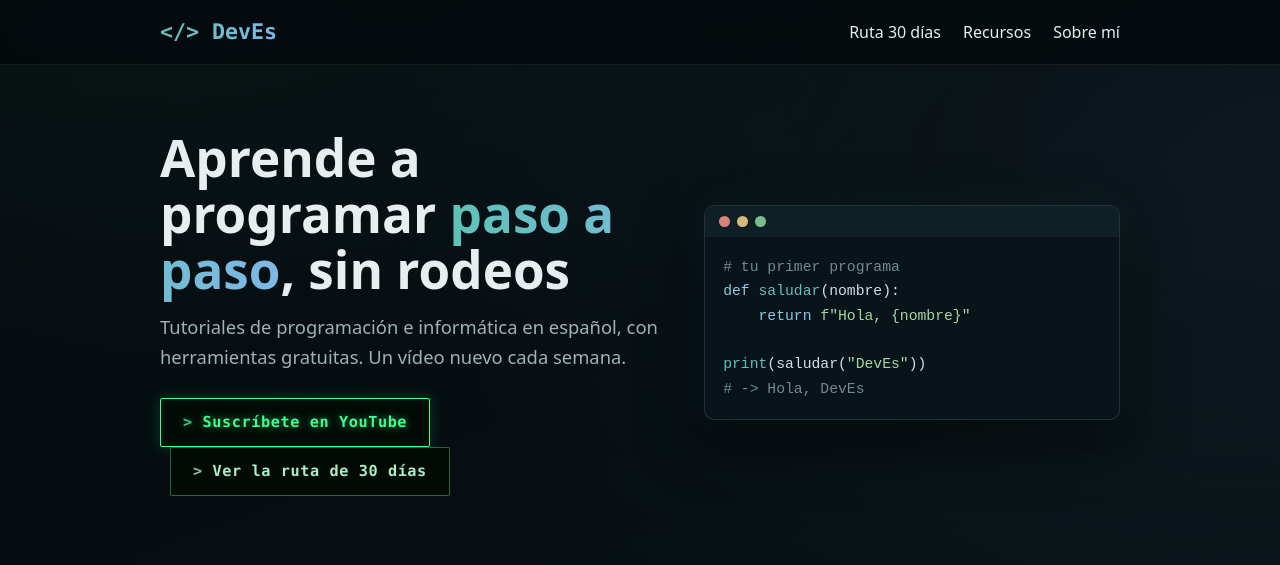
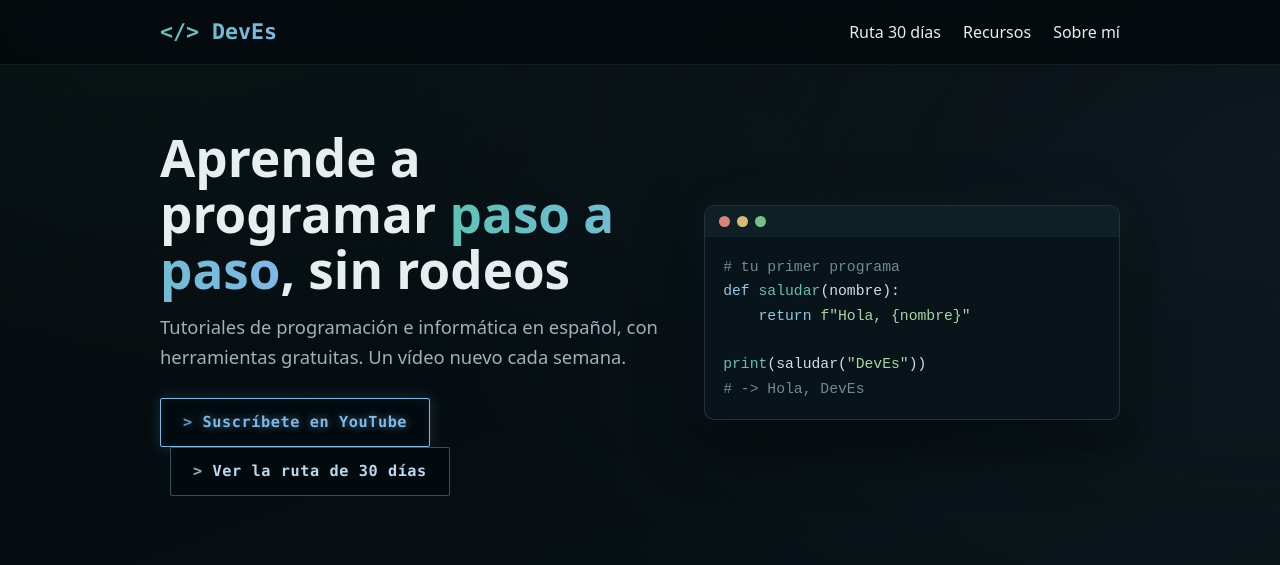
Before and after one commit to devez-es/devez-es.github.io, a plain HTML site: page index.html in a window 1280 px wide. Shown: the top 565 px of the page. Drawn offline with Linux system fonts and the light colour scheme.

Commit message:
Update style.css

```diff
--- a/style.css
+++ b/style.css
@@ -13,12 +13,12 @@ nav a:hover{color:var(--cyan)}
 .hero h1{font-size:clamp(2rem,5vw,3.2rem);margin:0 0 14px;line-height:1.1}
 .hero h1 span{background:linear-gradient(90deg,var(--cyan),var(--magenta));-webkit-background-clip:text;background-clip:text;color:transparent}
 .hero p{color:var(--muted);font-size:1.15rem;margin:0 0 26px}
-.btn{display:inline-block;padding:11px 22px;border-radius:2px;background:#020a06;color:#3dff8f;font-family:Consolas,"Courier New",monospace;font-weight:700;font-size:.95rem;letter-spacing:.6px;text-decoration:none;border:1px solid #3dff8f;box-shadow:0 0 14px #3dff8f30,inset 0 0 12px #3dff8f14;text-shadow:0 0 8px #3dff8f90;transition:background .15s,color .15s,box-shadow .15s}
+.btn{display:inline-block;padding:11px 22px;border-radius:2px;background:#020a0e;color:#7fb8e6;font-family:Consolas,"Courier New",monospace;font-weight:700;font-size:.95rem;letter-spacing:.6px;text-decoration:none;border:1px solid #7fb8e6;box-shadow:0 0 14px #7fb8e630,inset 0 0 12px #7fb8e614;text-shadow:0 0 8px #7fb8e690;transition:background .15s,color .15s,box-shadow .15s,border-color .15s}
 .btn::before{content:"> ";opacity:.8}
-.btn:hover{background:#3dff8f;color:#020a06;text-shadow:none;box-shadow:0 0 24px #3dff8f80}
+.btn:hover{background:#40e0d0;border-color:#40e0d0;color:#020a0e;text-shadow:none;box-shadow:0 0 24px #40e0d080}
 .btn:hover::after{content:"_";animation:blink 1s steps(1) infinite}
-.btn.sec{background:#020a06;color:#a8f0c6;border:1px solid #3dff8f66;box-shadow:none;text-shadow:none;margin-left:10px}
-.btn.sec:hover{background:#3dff8f;color:#020a06;border-color:#3dff8f}
+.btn.sec{background:#020a0e;color:#bcd9f0;border:1px solid #7fb8e666;box-shadow:none;text-shadow:none;margin-left:10px}
+.btn.sec:hover{background:#40e0d0;color:#020a0e;border-color:#40e0d0}
 @keyframes blink{50%{opacity:0}}
 .code{background:#08141a;border:1px solid #ffffff1f;border-radius:10px;box-shadow:0 20px 60px #000000a0,0 0 40px #5ec2b714;overflow:hidden;font-family:Consolas,monospace;font-size:.92rem}
 .code .bar{display:flex;gap:7px;padding:10px 14px;background:#0f1f26}
```
